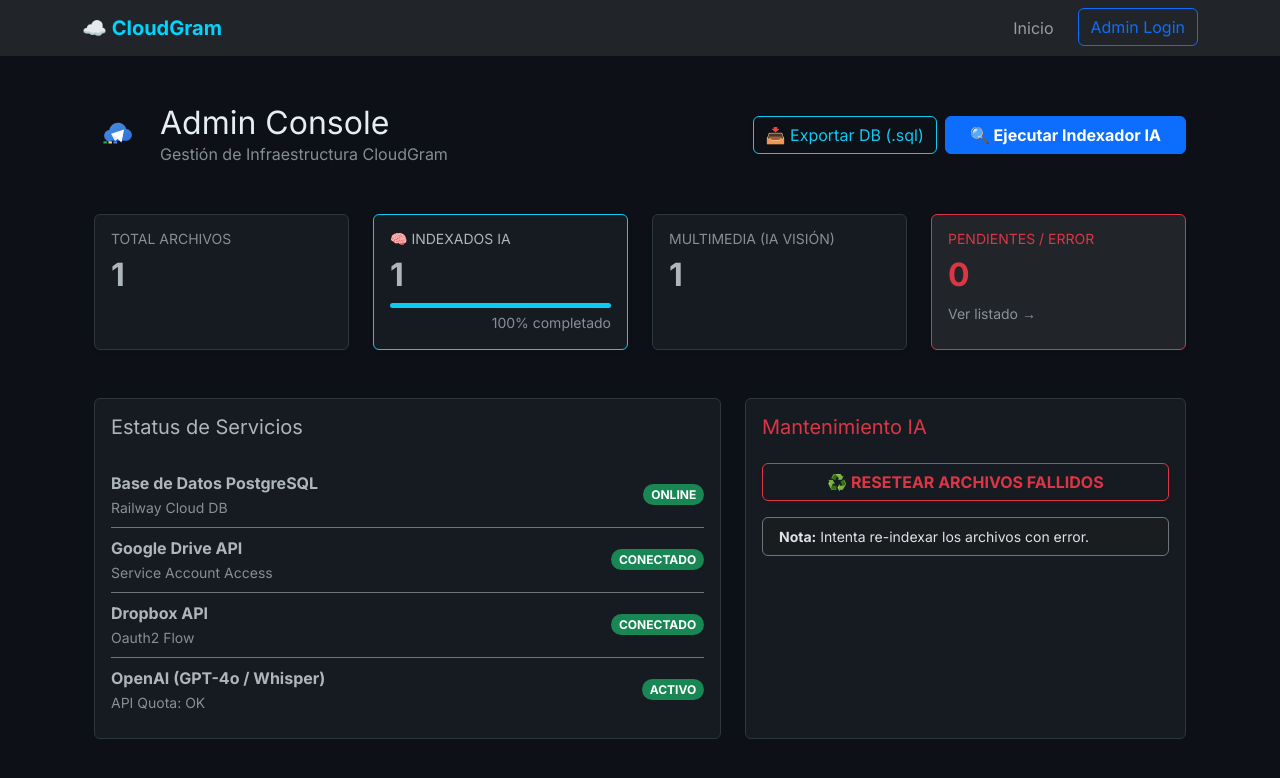
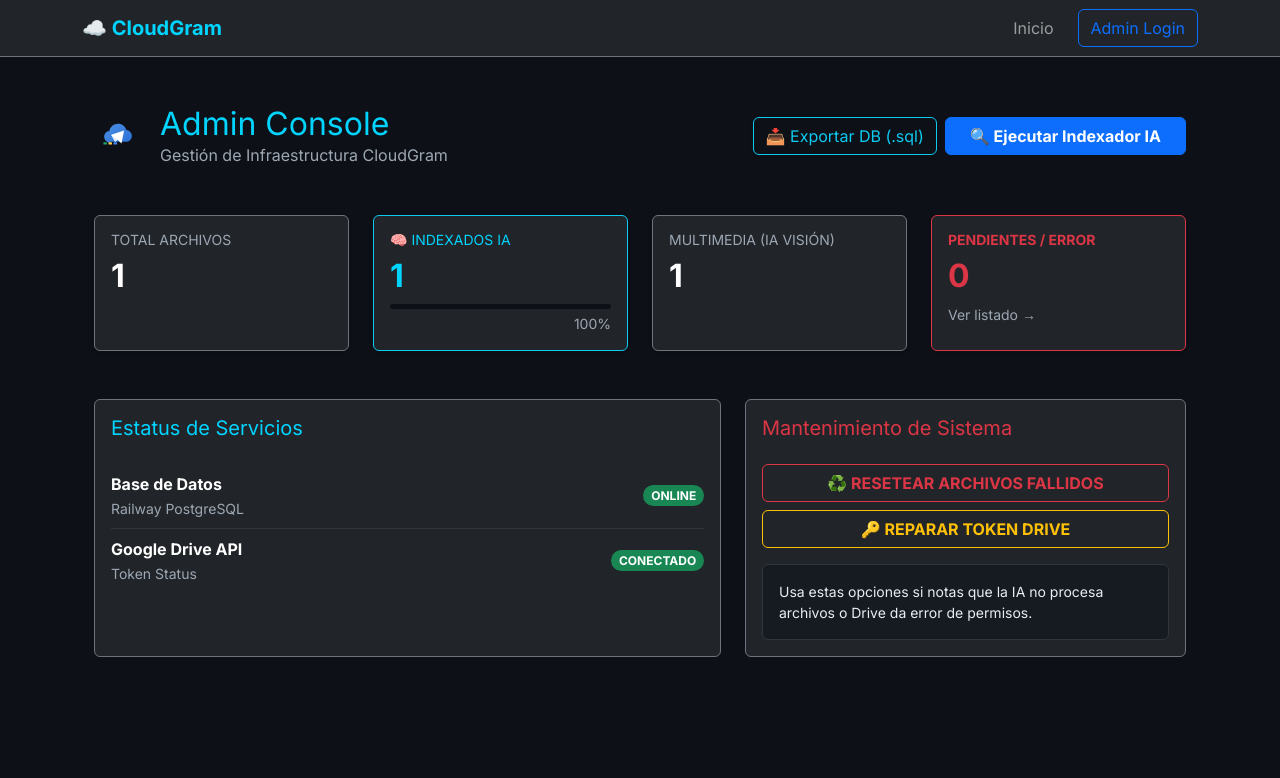
Before and after one commit to daragonp/cloudgram, a Flask app: template templates/dashboard.html in a window 1280 px wide. Shown: the top 778 px of the page. Run offline with Flask 3, Linux system fonts and the light colour scheme; the template is opened without the code that fills it: most values are stand-ins (such as "Sample title", 1, 10 or a date in 2020); parts of the project's set-up code (start-up, migrations or seed data) failed here and were passed over.

Commit message:
Funciones del Dashboard

```diff
--- a/static/css/style.css
+++ b/static/css/style.css
@@ -20,7 +20,7 @@ body {
 .card-hover:hover {
     transform: translateY(-5px);
     box-shadow: 0 5px 15px rgba(220, 53, 69, 0.2) !important;
-
+}
 /* List group */
 .list-group-item {
     background-color: transparent !important;
--- a/templates/base.html
+++ b/templates/base.html
@@ -21,18 +21,29 @@
 </head>
 <body>
 
-<nav class="navbar navbar-expand-lg navbar-dark bg-dark">
+<nav class="navbar navbar-expand-lg navbar-dark bg-dark border-bottom border-secondary">
     <div class="container">
-        <a class="navbar-brand" href="{{ url_for('index') }}">☁️ CloudGram</a>
+        <a class="navbar-brand text-cyan fw-bold" href="{{ url_for('index') }}">☁️ CloudGram</a>
         <button class="navbar-toggler" type="button" data-bs-toggle="collapse" data-bs-target="#navbarNav">
             <span class="navbar-toggler-icon"></span>
         </button>
         <div class="collapse navbar-collapse" id="navbarNav">
-            <ul class="navbar-nav ms-auto">
+            <ul class="navbar-nav ms-auto align-items-center">
                 <li class="nav-item"><a class="nav-link" href="{{ url_for('index') }}">Inicio</a></li>
+
                 {% if current_user.is_authenticated %}
                     <li class="nav-item"><a class="nav-link text-info" href="{{ url_for('dashboard') }}">Dashboard</a></li>
-                    <li class="nav-item"><a class="nav-link" href="{{ url_for('logout') }}">Cerrar Sesión</a></li>
+
+                    <li class="nav-item dropdown">
+                        <a class="nav-link dropdown-toggle text-white fw-bold" href="#" id="userDropdown" role="button" data-bs-toggle="dropdown" aria-expanded="false">
+                            👤 {{ current_user.nombre if hasattr(current_user, 'nombre') else 'Mi Cuenta' }}
+                        </a>
+                        <ul class="dropdown-menu dropdown-menu-dark dropdown-menu-end shadow-lg border-secondary">
+                            <li><a class="dropdown-item" href="{{ url_for('perfil') }}">⚙️ Ajustes de Perfil</a></li>
+                            <li><hr class="dropdown-divider border-secondary"></li>
+                            <li><a class="dropdown-item text-danger" href="{{ url_for('logout') }}">🚪 Cerrar Sesión</a></li>
+                        </ul>
+                    </li>
                 {% else %}
                     <li class="nav-item"><a class="btn btn-outline-primary ms-lg-3" href="{{ url_for('login') }}">Admin Login</a></li>
                 {% endif %}
@@ -40,7 +51,6 @@
         </div>
     </div>
 </nav>
-
 <div class="container mt-4">
     {% with messages = get_flashed_messages(with_categories=true) %}
       {% if messages %}
--- a/templates/dashboard.html
+++ b/templates/dashboard.html
@@ -24,40 +24,35 @@
 
     <div class="row g-4 mb-5">
         <div class="col-md-3">
-            <div class="card p-3 shadow-sm h-100">
+            <div class="card p-3 shadow-sm h-100 bg-dark border-secondary">
                 <h6 class="text-muted small text-uppercase">Total Archivos</h6>
-                <h2 class="fw-bold mb-0">{{ total_total }}</h2>
+                <h2 class="fw-bold mb-0 text-white">{{ total_total }}</h2>
             </div>
         </div>
 
         <div class="col-md-3">
-            <div class="card p-3 shadow-sm h-100 border-info">
+            <div class="card p-3 shadow-sm h-100 border-info bg-dark">
                 <h6 class="text-cyan small text-uppercase">🧠 Indexados IA</h6>
                 <h2 class="fw-bold mb-0 text-cyan">{{ total_ia }}</h2>
                 <div class="progress mt-2" style="height: 5px; background-color: #0d1117;">
                     <div class="progress-bar bg-info progress-dynamic"
-                         role="progressbar"
-                         data-progress="{{ porcentaje }}"
-                         aria-valuenow="{{ porcentaje }}"
-                         aria-valuemin="0"
-                         aria-valuemax="100">
-                    </div>
+                         data-progress="{{ porcentaje }}"></div>
                 </div>
-                <small class="text-muted mt-1 d-block text-end">{{ porcentaje }}% completado</small>
+                <small class="text-muted mt-1 d-block text-end">{{ porcentaje }}%</small>
             </div>
         </div>
 
         <div class="col-md-3">
-            <div class="card p-3 shadow-sm h-100">
+            <div class="card p-3 shadow-sm h-100 bg-dark border-secondary">
                 <h6 class="text-muted small text-uppercase">Multimedia (IA Visión)</h6>
-                <h2 class="fw-bold mb-0">{{ total_fotos }}</h2>
+                <h2 class="fw-bold mb-0 text-white">{{ total_fotos }}</h2>
             </div>
         </div>
 
         <div class="col-md-3">
             <a href="{{ url_for('archivos_errores') }}" class="text-decoration-none">
-                <div class="card p-3 shadow-sm h-100 border-danger bg-dark card-hover" style="cursor: pointer; transition: 0.3s;">
-                    <h6 class="text-danger small text-uppercase">Pendientes / Error</h6>
+                <div class="card p-3 shadow-sm h-100 border-danger bg-dark" style="cursor: pointer; transition: 0.3s;">
+                    <h6 class="text-danger small text-uppercase fw-bold">Pendientes / Error</h6>
                     <h2 class="fw-bold mb-0 text-danger">{{ total_total - total_ia }}</h2>
                     <small class="text-muted mt-2 d-block">Ver listado →</small>
                 </div>
@@ -67,25 +62,17 @@
 
     <div class="row g-4">
         <div class="col-md-7">
-            <div class="card h-100">
+            <div class="card h-100 bg-dark border-secondary">
                 <div class="card-body">
                     <h5 class="card-title mb-4 text-cyan">Estatus de Servicios</h5>
                     <ul class="list-group list-group-flush bg-transparent">
-                        <li class="list-group-item bg-transparent d-flex justify-content-between align-items-center border-secondary px-0">
-                            <div><strong>Base de Datos PostgreSQL</strong><br><small class="text-muted">Railway Cloud DB</small></div>
+                        <li class="list-group-item bg-transparent d-flex justify-content-between align-items-center border-secondary px-0 text-white">
+                            <div><strong>Base de Datos</strong><br><small class="text-muted">Railway PostgreSQL</small></div>
                             <span class="badge rounded-pill bg-success">ONLINE</span>
                         </li>
-                        <li class="list-group-item bg-transparent d-flex justify-content-between align-items-center border-secondary px-0">
-                            <div><strong>Google Drive API</strong><br><small class="text-muted">Service Account Access</small></div>
+                        <li class="list-group-item bg-transparent d-flex justify-content-between align-items-center border-secondary px-0 text-white">
+                            <div><strong>Google Drive API</strong><br><small class="text-muted">Token Status</small></div>
                             <span class="badge rounded-pill bg-success">CONECTADO</span>
-                        </li>
-                        <li class="list-group-item bg-transparent d-flex justify-content-between align-items-center border-secondary px-0">
-                            <div><strong>Dropbox API</strong><br><small class="text-muted">Oauth2 Flow</small></div>
-                            <span class="badge rounded-pill bg-success">CONECTADO</span>
-                        </li>
-                        <li class="list-group-item bg-transparent d-flex justify-content-between align-items-center border-secondary px-0">
-                            <div><strong>OpenAI (GPT-4o / Whisper)</strong><br><small class="text-muted">API Quota: OK</small></div>
-                            <span class="badge rounded-pill bg-success">ACTIVO</span>
                         </li>
                     </ul>
                 </div>
@@ -93,16 +80,19 @@
         </div>
 
         <div class="col-md-5">
-            <div class="card h-100">
+            <div class="card h-100 bg-dark border-secondary">
                 <div class="card-body">
-                    <h5 class="card-title mb-4 text-danger">Mantenimiento IA</h5>
-                    <form action="{{ url_for('reset_errors') }}" method="POST" class="mb-3">
-                        <button type="submit" class="btn btn-outline-danger w-100 fw-bold shadow-sm">
-                            ♻️ RESETEAR ARCHIVOS FALLIDOS
-                        </button>
-                    </form>
-                    <div class="alert alert-dark border-secondary small py-2">
-                        <strong>Nota:</strong> Intenta re-indexar los archivos con error.
+                    <h5 class="card-title mb-4 text-danger">Mantenimiento de Sistema</h5>
+                    <div class="d-grid gap-2">
+                        <form action="{{ url_for('reset_errors') }}" method="POST">
+                            <button type="submit" class="btn btn-outline-danger w-100 fw-bold">♻️ RESETEAR ARCHIVOS FALLIDOS</button>
+                        </form>
+                        <form action="{{ url_for('fix_drive_token') }}" method="POST">
+                            <button type="submit" class="btn btn-outline-warning w-100 fw-bold">🔑 REPARAR TOKEN DRIVE</button>
+                        </form>
+                    </div>
+                    <div class="alert alert-dark border-secondary small mt-3 mb-0">
+                        Usa estas opciones si notas que la IA no procesa archivos o Drive da error de permisos.
                     </div>
                 </div>
             </div>
@@ -110,18 +100,16 @@
     </div>
 </div>
 
-<div class="modal fade" id="progressModal" data-bs-backdrop="static" tabindex="-1">
+<div class="modal fade" id="progressModal" data-bs-backdrop="static">
     <div class="modal-dialog modal-lg modal-dialog-centered">
         <div class="modal-content bg-dark border-secondary shadow-lg">
-            <div class="modal-header border-secondary">
-                <h5 class="modal-title text-cyan">⚙️ Consola de Indexación IA</h5>
+            <div class="modal-header border-secondary text-cyan">
+                <h5 class="modal-title">⚙️ Consola de Indexación IA</h5>
             </div>
             <div class="modal-body p-4">
                 <div id="logConsole" class="bg-black text-success p-3 rounded mb-3 small font-monospace"
                      style="height: 300px; overflow-y: auto; border: 1px solid #30363d; white-space: pre-wrap;">
-> [SISTEMA] Esperando inicio...<br>
                 </div>
-
                 <div class="progress mb-2" style="height: 12px; background-color: #0d1117;">
                     <div id="progressBar" class="progress-bar progress-bar-striped progress-bar-animated bg-info" style="width: 0%;">0%</div>
                 </div>
@@ -130,53 +118,4 @@
         </div>
     </div>
 </div>
-
-<script>
-// Barra de progreso inicial
-document.addEventListener("DOMContentLoaded", function () {
-    const bar = document.querySelector(".progress-dynamic");
-    if (bar) bar.style.width = bar.getAttribute("data-progress") + "%";
-});
-
-function startIndexing() {
-    const modal = new bootstrap.Modal(document.getElementById('progressModal'));
-    const progressBar = document.getElementById('progressBar');
-    const logConsole = document.getElementById('logConsole');
-    const statusText = document.getElementById('statusText');
-
-    modal.show();
-    logConsole.innerHTML = "<span class='text-info'>> [INFO] Iniciando hilo de ejecución...</span>\n";
-
-    fetch("/run-indexer", { method: "POST" })
-        .then(() => {
-            const eventSource = new EventSource("/progress-indexer");
-
-            eventSource.onmessage = function(event) {
-                const data = event.data;
-
-                if (!isNaN(data)) {
-                    // Si recibimos un número, es el progreso
-                    const p = parseInt(data);
-                    progressBar.style.width = p + "%";
-                    progressBar.innerHTML = p + "%";
-                } else {
-                    // Si recibimos texto, es un log
-                    logConsole.innerHTML += `> ${data}\n`;
-                    logConsole.scrollTop = logConsole.scrollHeight;
-                }
-
-                if (data == "100" || data.includes("COMPLETADO")) {
-                    eventSource.close();
-                    statusText.innerHTML = "✅ Indexación finalizada con éxito.";
-                    setTimeout(() => { location.reload(); }, 2500);
-                }
-            };
-
-            eventSource.onerror = function() {
-                eventSource.close();
-                logConsole.innerHTML += "<span class='text-warning'>> [SISTEMA] Conexión finalizada o proceso en segundo plano.</span>\n";
-            };
-        });
-}
-</script>
 {% endblock %}
```
Also changed, not shown: main.py (+10 -0 lines), refresh_drive_token.py (added, +34 -0 lines), web_admin.py (+18 -0 lines).
